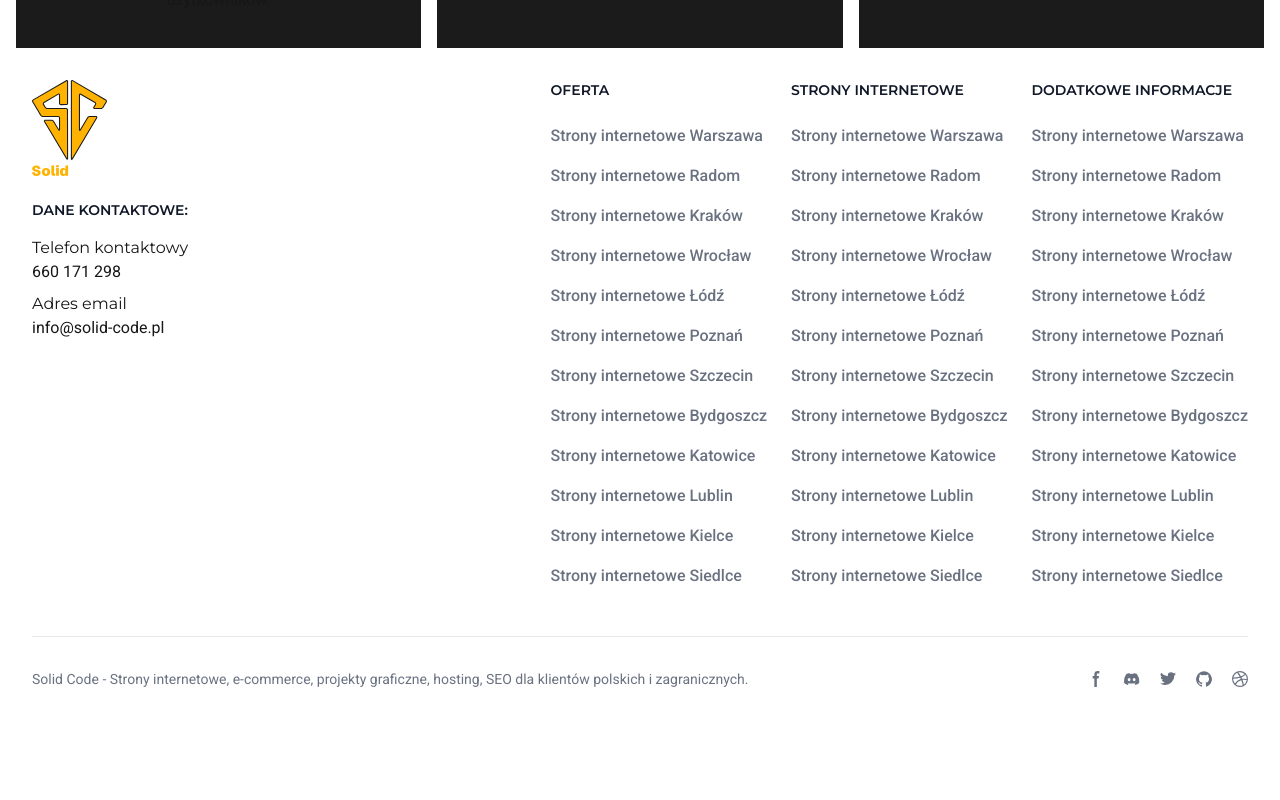
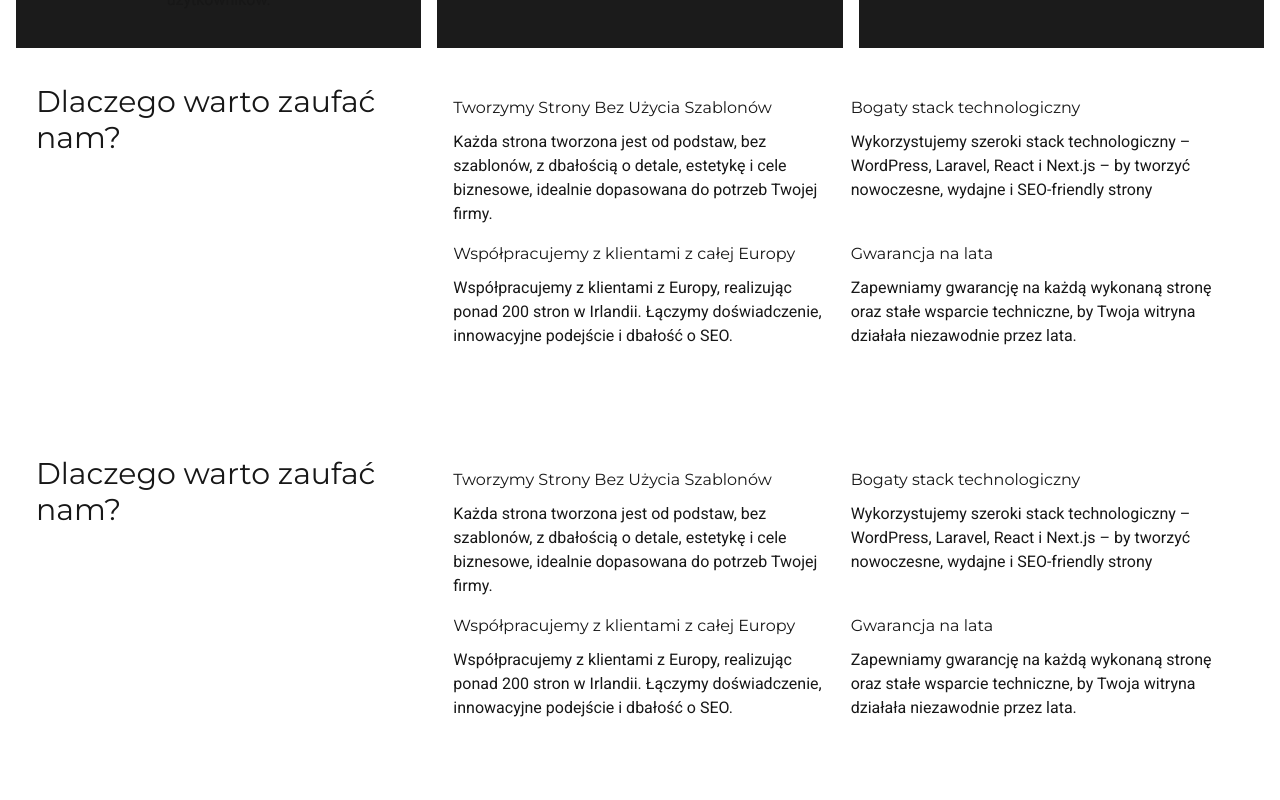
Before and after one commit to SolidCode109/solid_code_page, a Next.js app: page /oferta in a window 1280 px wide. Shown: the part 1500-2300 px from the top of the page. Before the commit the page ends 2221 px from the top, so only its background shows below. Built offline with nearby package versions, Linux system fonts and the light colour scheme.

Commit message:
New offers containers

```diff
--- a/src/components/Offer/Offer.js
+++ b/src/components/Offer/Offer.js
@@ -1,8 +1,6 @@
 import React from "react";
 
 import Link from "next/link";
-
-
 
 const offerList = [
   {
@@ -30,7 +28,8 @@ const offerList = [
     id: "4",
     title: "Indywidyalny design UI/UX",
     image: "../design.svg",
-    description: "Tworzymy unikalne projekty UI/UX, dopasowane do potrzeb Twojej marki, zapewniające intuicyjną nawigację i pozytywne doświadczenia użytkowników.",
+    description:
+      "Tworzymy unikalne projekty UI/UX, dopasowane do potrzeb Twojej marki, zapewniające intuicyjną nawigację i pozytywne doświadczenia użytkowników.",
   },
   {
     id: "5",
@@ -43,7 +42,8 @@ const offerList = [
     id: "6",
     title: "Aktualizacja stron",
     image: "../updates.svg",
-    description: "Profesjonalna aktualizacja stron internetowych, zapewniająca ich bezpieczeństwo, zgodność z najnowszymi standardami i lepszą wydajność.",
+    description:
+      "Profesjonalna aktualizacja stron internetowych, zapewniająca ich bezpieczeństwo, zgodność z najnowszymi standardami i lepszą wydajność.",
   },
 ];
 
@@ -51,27 +51,52 @@ const offerTexts = {
   heading: "Bezpłatna wycena!",
   description:
     "Chcesz stworzyć stronę internetową, która nie tylko zachwyca designem, ale także przyciąga potencjalnych klientów? Oferujemy bezpłatną wycenę projektu strony z optymalizacją pod SEO oraz kompleksowym wsparciem hostingowym!",
-  buttonText: "Darmowa wycena!"
+  buttonText: "Darmowa wycena!",
+};
+
+const offerWhyUs = {
+  heading: "Dlaczego warto zaufać nam?",
+  description: "Lorem",
+  firstHeading: "Tworzymy Strony Bez Użycia Szablonów",
+  firstDescription: "Każda strona tworzona jest od podstaw, bez szablonów, z dbałością o detale, estetykę i cele biznesowe, idealnie dopasowana do potrzeb Twojej firmy.",
+  secondHeading: "Bogaty stack technologiczny",
+  secondDescription: "Wykorzystujemy szeroki stack technologiczny – WordPress, Laravel, React i Next.js – by tworzyć nowoczesne, wydajne i SEO-friendly strony",
+  thirdHeading: "Współpracujemy z klientami z całej Europy",
+  thirdDescription: "Współpracujemy z klientami z Europy, realizując ponad 200 stron w Irlandii. Łączymy doświadczenie, innowacyjne podejście i dbałość o SEO.",
+  fourthHeading: "Gwarancja na lata",
+  fourthDesctipion: "Zapewniamy gwarancję na każdą wykonaną stronę oraz stałe wsparcie techniczne, by Twoja witryna działała niezawodnie przez lata."
+};
+
+
+const offerProcess = {
+  heading: "Dlaczego warto zaufać nam?",
+  description: "Lorem",
+  firstHeading: "Tworzymy Strony Bez Użycia Szablonów",
+  firstDescription: "Każda strona tworzona jest od podstaw, bez szablonów, z dbałością o detale, estetykę i cele biznesowe, idealnie dopasowana do potrzeb Twojej firmy.",
+  secondHeading: "Bogaty stack technologiczny",
+  secondDescription: "Wykorzystujemy szeroki stack technologiczny – WordPress, Laravel, React i Next.js – by tworzyć nowoczesne, wydajne i SEO-friendly strony",
+  thirdHeading: "Współpracujemy z klientami z całej Europy",
+  thirdDescription: "Współpracujemy z klientami z Europy, realizując ponad 200 stron w Irlandii. Łączymy doświadczenie, innowacyjne podejście i dbałość o SEO.",
+  fourthHeading: "Gwarancja na lata",
+  fourthDesctipion: "Zapewniamy gwarancję na każdą wykonaną stronę oraz stałe wsparcie techniczne, by Twoja witryna działała niezawodnie przez lata."
 };
 
 const Offer = () => {
   return (
     <section id="contact" className="contact-section">
       <div className="container mx-auto px-4">
-
-
         <div className="flex flex-wrap items-center h-64 bg-linear-65">
           <div className="hero-content">
             <h1 className="text-6xl font-bold">Oferta</h1>
           </div>
         </div>
 
-
         <div className="container mx-auto px-4 py-4 md:py-8">
           <div className="grid grid-cols-1 md:grid-cols-2 gap-2">
-
             <div className="my-auto p-4 order-2 md:order-1 sm:order-2">
-                <h2 className="text-2xl mb-8 md:text-3xl">{offerTexts.heading}</h2>
+              <h2 className="text-2xl mb-8 md:text-3xl">
+                {offerTexts.heading}
+              </h2>
               <p className="my-6 space-y-4">{offerTexts.description}</p>
 
               <Link href="/kontakt">
@@ -109,12 +134,14 @@ const Offer = () => {
           </div>
         </div>
 
-
         <div className="inline-grid gap-4 xl:grid-cols-3  lg:grid-cols-3 md:grid-cols-2 sm:grid-cols-1">
           {offerList.map((service, index) => (
             <div key={index} className="">
               <div className="flex items-center flex-col h-full mb-3 py-6 px-4 bg-[#1b1b1b]">
-            <img className="iconify mdi-light--home w-10 h-auto mb-5" src={service.image} />
+                <img
+                  className="iconify mdi-light--home w-10 h-auto mb-5"
+                  src={service.image}
+                />
                 <div className="content text-center">
                   <h3 className="pb-2.5">{service.title}</h3>
                   <p>{service.description}</p>
@@ -125,17 +152,79 @@ const Offer = () => {
         </div>
 
 
+        <div className="container mx-auto px-4 py-4 md:py-8">
+        <div className="flex">
+
+            <div className="flex-1/3 p-1 order-2 md:order-1 sm:order-2">
+                <h2 className="text-2xl mb-8 md:text-3xl sticky top-2.5">{offerWhyUs.heading}</h2>
+            </div>
+            <div className="flex-2/3 p-4 order-1 md:order-2 sm:order-1">
+                <div className="">
+                  <div className="grid grid-cols-2 grid-rows-2 gap-4">
+                  <div className="info">
+                    <h3 className="mb-2.5">{offerWhyUs.firstHeading}</h3>
+                    <p>{offerWhyUs.firstDescription}</p>
+                  </div>
+
+                  <div className="info">
+                  <h3 className="mb-2.5">{offerWhyUs.secondHeading}</h3>
+                  <p>{offerWhyUs.secondDescription}</p>
+                  </div>
+
+                  <div className="info">
+                  <h3 className="mb-2.5">{offerWhyUs.thirdHeading}</h3>
+                  <p>{offerWhyUs.thirdDescription}</p>
+                  </div>
+
+                  <div className="info">
+                  <h3 className="mb-2.5">{offerWhyUs.fourthHeading}</h3>
+                  <p>{offerWhyUs.fourthDesctipion}</p>
+                  </div>
+                </div>
+                </div>
+        </div>
+        </div>
+    </div>
 
 
 
+    <div className="container mx-auto px-4 py-4 md:py-8">
+        <div className="flex">
 
+            <div className="flex-1/3 p-1 order-2 md:order-1 sm:order-2">
+                <h2 className="text-2xl mb-8 md:text-3xl sticky top-2.5">{offerProcess.heading}</h2>
+            </div>
+            <div className="flex-2/3 p-4 order-1 md:order-2 sm:order-1">
+                <div className="">
+                  <div className="grid grid-cols-2 grid-rows-2 gap-4">
+                  <div className="info">
+                    <h3 className="mb-2.5">{offerProcess.firstHeading}</h3>
+                    <p>{offerProcess.firstDescription}</p>
+                  </div>
 
+                  <div className="info">
+                  <h3 className="mb-2.5">{offerProcess.secondHeading}</h3>
+                  <p>{offerProcess.secondDescription}</p>
+                  </div>
 
+                  <div className="info">
+                  <h3 className="mb-2.5">{offerProcess.thirdHeading}</h3>
+                  <p>{offerProcess.thirdDescription}</p>
+                  </div>
+
+                  <div className="info">
+                  <h3 className="mb-2.5">{offerProcess.fourthHeading}</h3>
+                  <p>{offerProcess.fourthDesctipion}</p>
+                  </div>
+                </div>
+                </div>
+        </div>
+        </div>
+    </div>
 
       </div>
     </section>
   );
 };
 
-
 export default Offer;
```
Lines whose indentation alone changed are shown as unchanged.
